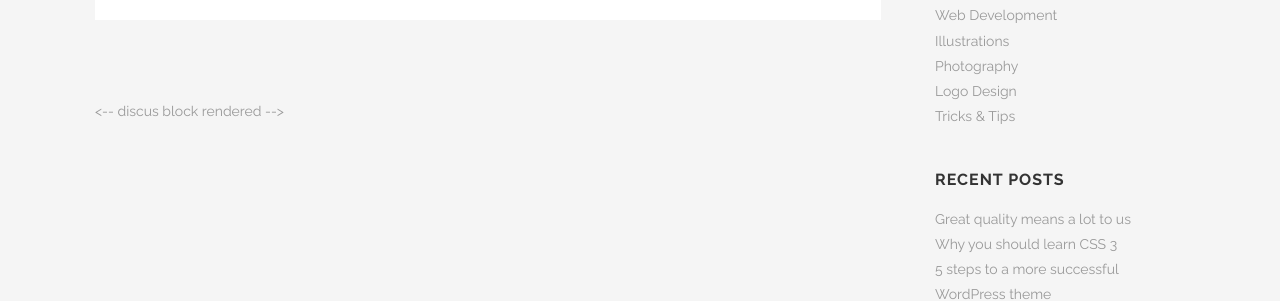
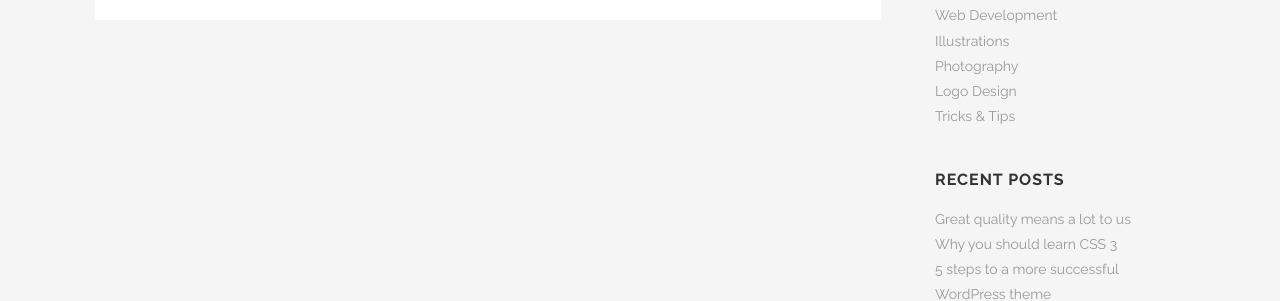
Before and after one commit to binarytemple/netfizz_ltd_im, a Jekyll site: the page built from _posts/2019-10-24-code-beam-sf.md, in a window 1280 px wide. Shown: the part 811-1112 px from the top of the page. Built offline with Jekyll 4.4.1, drawn with Linux system fonts in a browser that asks for light colours; comment, search, counter and statistics services are not loaded; some of the changed lines change nothing that is shown.

Commit message:
disqus now ...

```diff
--- a/_includes/disqus_comments.html
+++ b/_includes/disqus_comments.html
@@ -1,5 +1,4 @@
 {% if page.comments != false %}
-<-- discus block rendered -->
 <div id="disqus_thread"></div>
 <script>
   var disqus_config = function () {
```
Also changed, not shown: 6 other files. Lines whose indentation alone changed are shown as unchanged.
